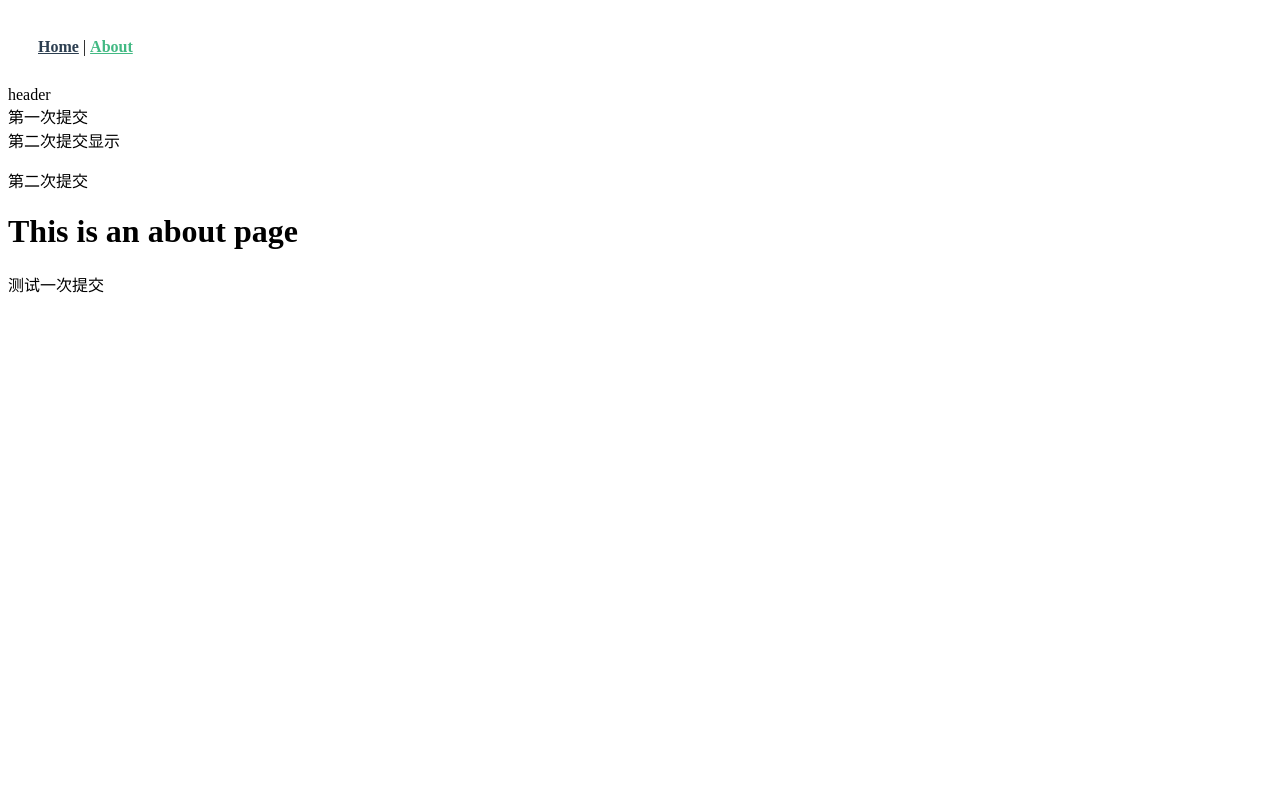
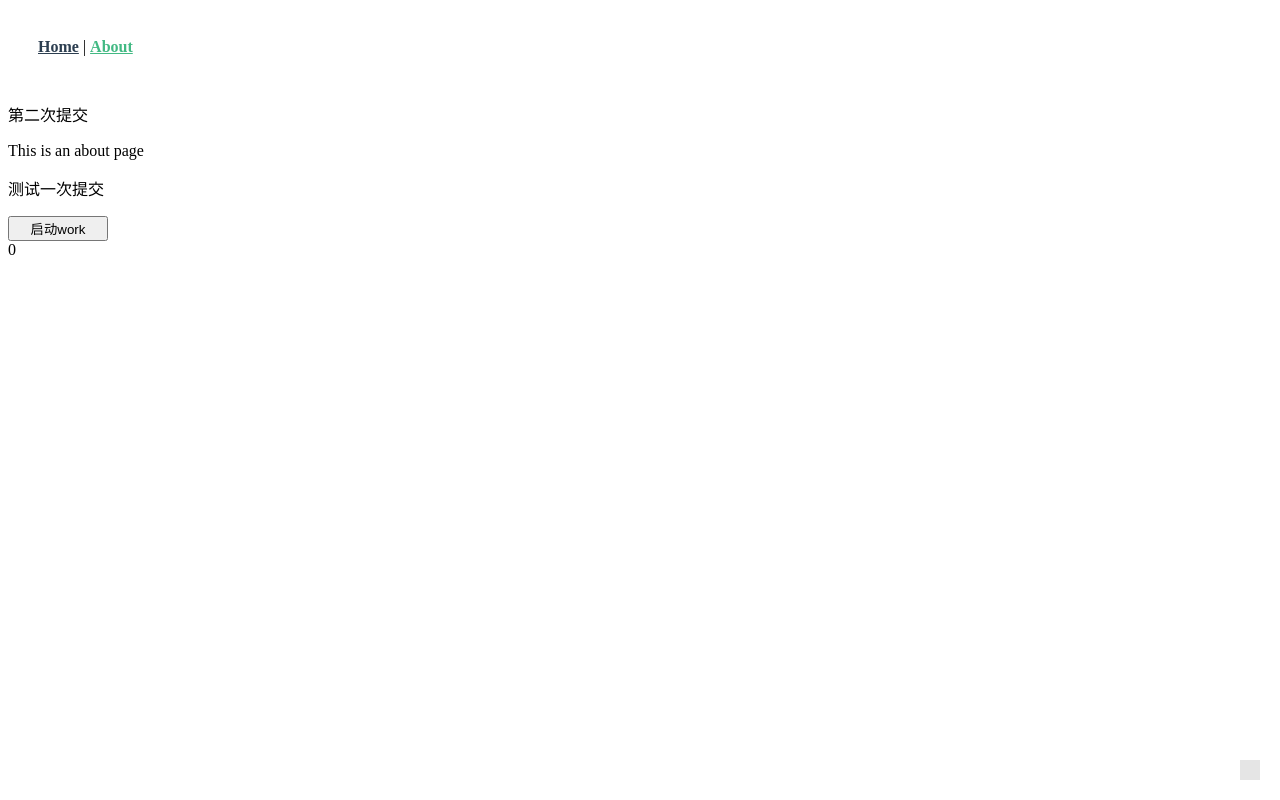
Before and after one commit to zp190265950/vue-project, a Vue app: page /about in a window 1280 px wide. Built offline with nearby package versions, Linux system fonts and the light colour scheme.

Commit message:
添加联系diamante

```diff
--- a/src/App.vue
+++ b/src/App.vue
@@ -4,9 +4,6 @@
       <router-link to="/">Home</router-link> |
       <router-link to="/about">About</router-link>
     </div>
-    <div>header</div>
-    <div>第一次提交</div>
-    <div>第二次提交显示</div>
     <router-view/>
   </div>
 </template>
--- /dev/null
+++ b/src/assets/js/webWork.js
@@ -0,0 +1,7 @@
+export default class WebWorker {
+  constructor(worker) {
+    const code = worker.toString();
+    const blob = new Blob(["(" + code + ")()"]);
+    return new Worker(URL.createObjectURL(blob));
+  }
+}
--- /dev/null
+++ b/src/components/BackTop.vue
@@ -0,0 +1,57 @@
+<!--  -->
+<template>
+  <div class="back-top"
+       @click="handScrollTop">
+    <i class="el-icon-caret-top"></i>
+  </div>
+</template>
+
+<script>
+const cubic = value => Math.pow(value, 3);
+const easeInOutCubic = value => value < 0.5
+  ? cubic(value * 2) / 2
+  : 1 - cubic((1 - value) * 2) / 2;
+
+export default {
+  name: 'BackTop',
+  data () {
+    return {}
+  },
+  mounted () {},
+  computed: {},
+  watch: {},
+  methods: {
+    handScrollTop () {
+      this.scrollTop()
+    },
+    scrollTop () {
+      const el = document.querySelector('html')
+      const beginTime = Date.now();
+      const beginValue = el.scrollTop;
+      const rAF = window.requestAnimationFrame || (func => setTimeout(func, 16));
+      const frameFunc = () => {
+        const progress = (Date.now() - beginTime) / 500;
+        console.log(progress)
+        if (progress < 1) {
+          el.scrollTop = beginValue * (1 - easeInOutCubic(progress));
+          rAF(frameFunc);
+        } else {
+          el.scrollTop = 0;
+        }
+      };
+      rAF(frameFunc);
+    }
+  }
+}
+</script>
+
+<style lang='less' scoped>
+.back-top {
+  width: 20px;
+  height: 20px;
+  background: rgba(#cccccc, 0.5);
+  position: fixed;
+  bottom: 20px;
+  right: 20px;
+}
+</style>
--- a/src/main.js
+++ b/src/main.js
@@ -24,7 +24,7 @@ export async function bootstrap(props) {
 };
 export async function mount(props) {
   console.log(props)
-    render(props)
+  render(props)
 }
 export async function unmount(props) {
     instance.$destroy();
--- a/src/views/About.vue
+++ b/src/views/About.vue
@@ -1,7 +1,100 @@
 <template>
   <div class="about">
-    <p>第二次提交</p>
-    <h1>This is an about page</h1>
-    <p>测试一次提交</p>
+    <p class="left">第二次提交</p>
+    <div class="center" ref="dom" @click="getData">
+      This is an about page
+      <span v-for="(item, index) in list" :key="index">{{item.index}}/</span>
+    </div>
+    <p class="right">测试一次提交</p>
+    <button @click="runWebWork" style="width: 100px">启动work</button>
+    <span>{{count}}</span>
+    <BackTop />
   </div>
 </template>
+<script>
+import BackTop from '@/components/BackTop'
+import WebWork from '@/assets/js/webWork'
+
+let work = null
+
+export default {
+  components: { BackTop },
+  data () {
+    return {
+      message: '',
+      list: [],
+      count: 0
+    }
+  },
+  methods: {
+    getData () {
+      const dom = this.$refs.dom
+      const arr = new Array(10000)
+      const len = arr.length
+      console.log(arr)
+      const rAF = window.requestAnimationFrame || (func => setTimeout(func, 16));
+      let num = 1
+      let _this = this
+      const func = function (count, onceCount) {
+        return () => {
+          const loopCount = Math.ceil(count / onceCount)
+          // let p = ''
+          let brr = []
+          for(let i = 0; i < onceCount; i++) {
+            const index = (i + 1) * num
+            brr.push({ index })
+          }
+          // dom.append(p)
+          _this.list = _this.list.concat(brr)
+          num++
+          // console.log(num, loopCount)
+          if (num < loopCount) {
+            rAF(func(len, 3))
+          }
+        }
+      }
+      rAF(func(len, 10))
+    },
+    runWebWork () {
+      const fn = function () {
+        this.onmessage = e => {
+          const arr = []
+          for(let i = 0; i < e.data; i++) {
+            arr.push(i + 1)
+          }
+          postMessage(arr)
+        }
+      }
+      console.time()
+      work = new WebWork(fn)
+      work.postMessage(1000000)
+      work.onmessage = e => {
+        this.count = e.data
+        work.terminate()
+        work = null
+        console.timeEnd()
+      }
+    }
+  }
+}
+</script>
+<style lang="less" scoped>
+.about {
+  display: flex;
+  flex-direction: column;
+  .left {
+    // width: 100px;
+  }
+  .center {
+    flex: 1;
+    display: flex;
+    flex-wrap: wrap;
+    // flex-grow: 1;
+    // flex-shrink: 1;
+    // flex-basis: 0%;
+  }
+  .right {
+    width: 100px;
+  }
+}
+</style>
```
Also changed, not shown: index.html (added, +68 -0 lines).
